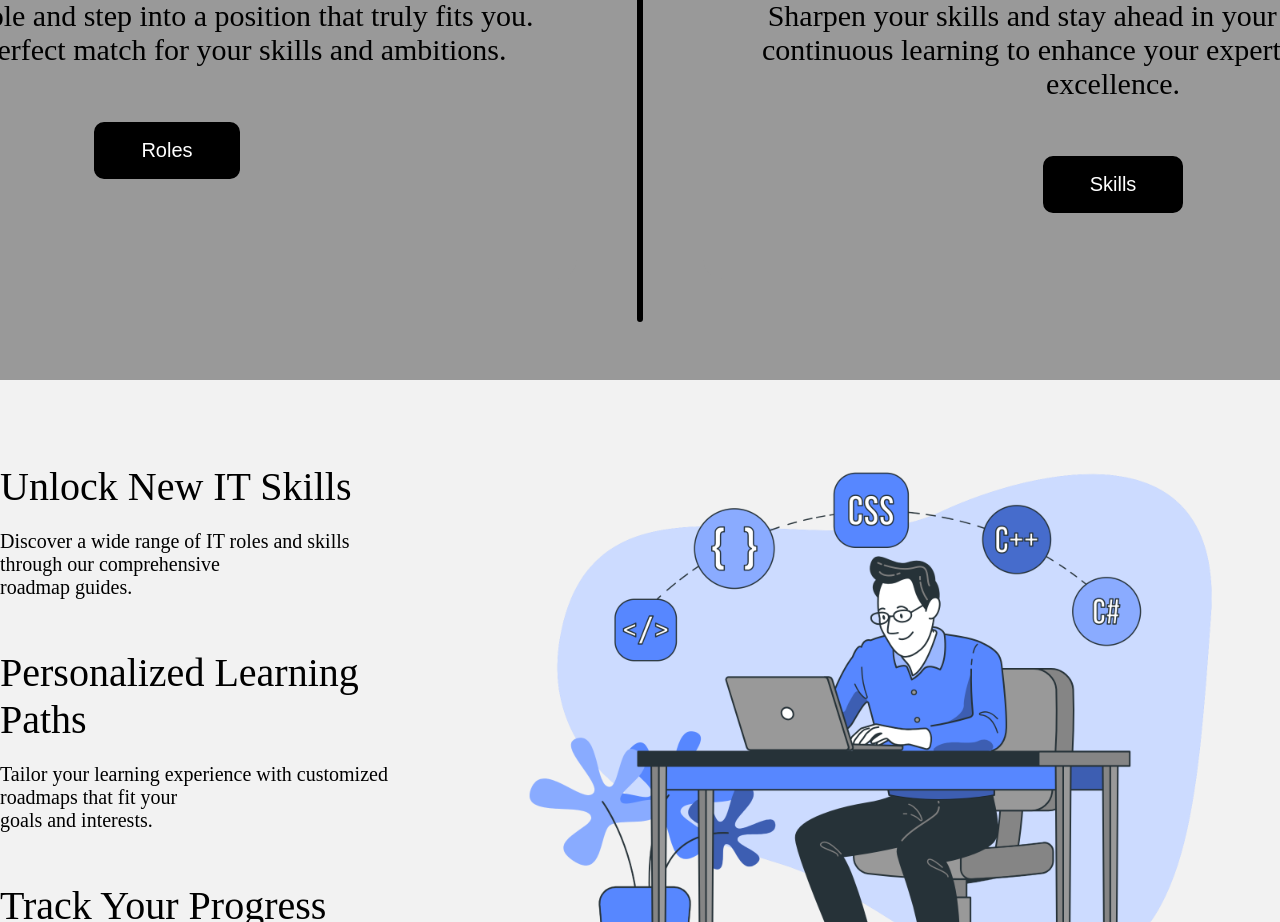
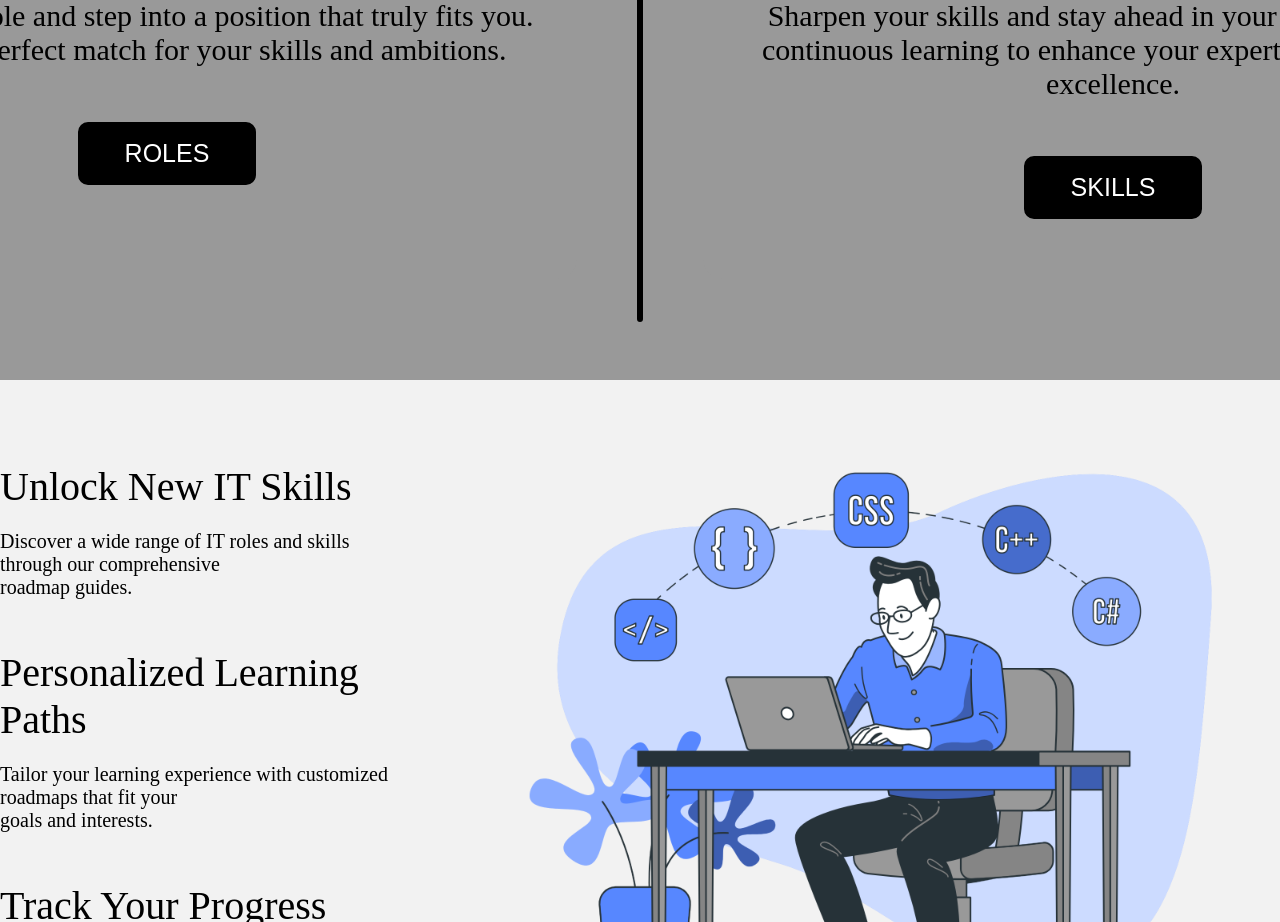
Before and after one commit to Roaring0202/pathPlanpro-React, a React (Vite) app: page / in a window 1280 px wide. Shown: the part 1100-2022 px from the top of the page. Built offline with nearby package versions, Linux system fonts and the light colour scheme; a web font is replaced by a local one.

Commit message:
refactor explore section

```diff
--- a/src/components/Explore/Explore.css
+++ b/src/components/Explore/Explore.css
@@ -37,7 +37,7 @@
 .skill-button {
   padding: 15px 45px;
   border-radius: 10px;
-  font-size: 20px;
+  font-size: 25px;
   margin-top: 25px;
   background-color: black;
   color: white;
--- a/src/components/Explore/Explore.jsx
+++ b/src/components/Explore/Explore.jsx
@@ -8,12 +8,12 @@ const Explore = () => {
             <div className="splitter">
                 <div className="roles">
                     <p>Discover your role and step into a position that truly fits you. Uncover the perfect match for your skills and ambitions.</p>
-                    <button className='role-button'>Roles</button>
+                    <button className='role-button'>ROLES</button>
                 </div>
                 <hr style={{ border: '3px solid black',height:'400px',borderRadius:'20px' }} />
                 <div className="skills">
                     <p>Sharpen your skills and stay ahead in your field. Invest in continuous learning to enhance your expertise and achieve excellence.</p>
-                    <button className='skill-button'>Skills</button>
+                    <button className='skill-button'>SKILLS</button>
                 </div>
             </div>
     </div>
```
